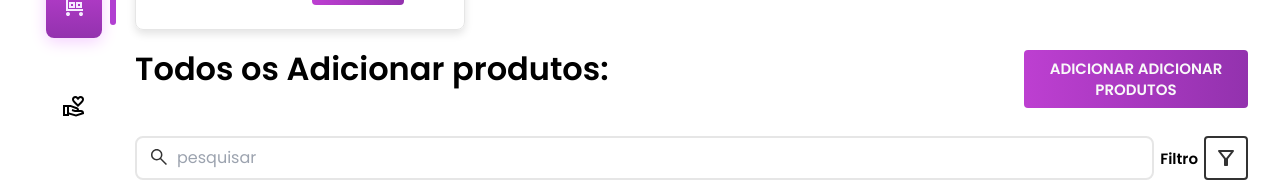
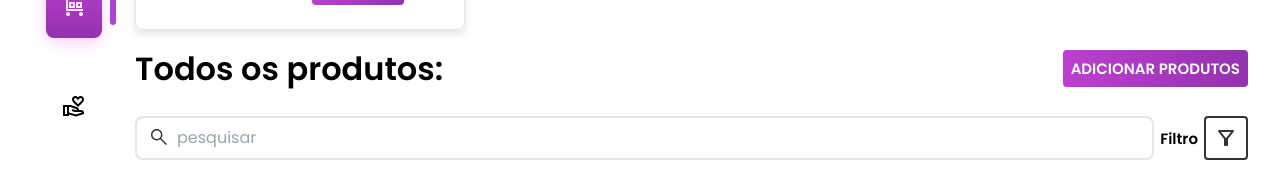
Before and after one commit to ryanNS3/PlanNexus-Front-End, a React (Vite) app: page /estoque in a window 1280 px wide. Shown: the part 294-476 px from the top of the page. Built offline with nearby package versions, Linux system fonts and the light colour scheme; no server answers.

Commit message:
fix/Ajustando nomes

```diff
--- a/src/pages/Stock/index.jsx
+++ b/src/pages/Stock/index.jsx
@@ -44,7 +44,7 @@ export function Stock() {
 
       <TemplateView role=""
         isExtendModalForm={true}
-        name="Adicionar produtos"
+        name="produtos"
         isOpenModal={isOpenModalForm}
         setIsOpenModal={setIsOpenModalForm}
         formModal={<ProductForm />}
```
